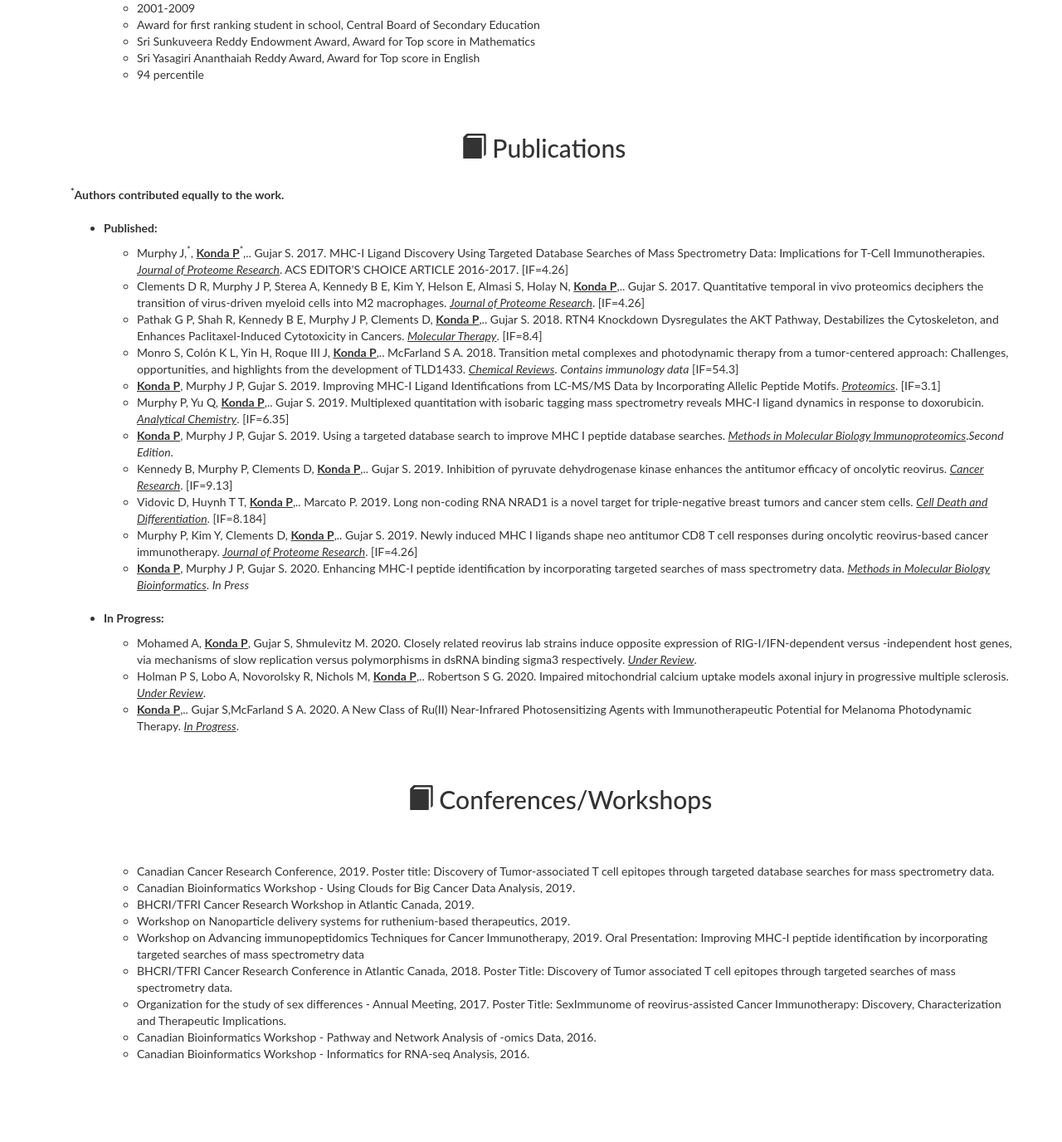
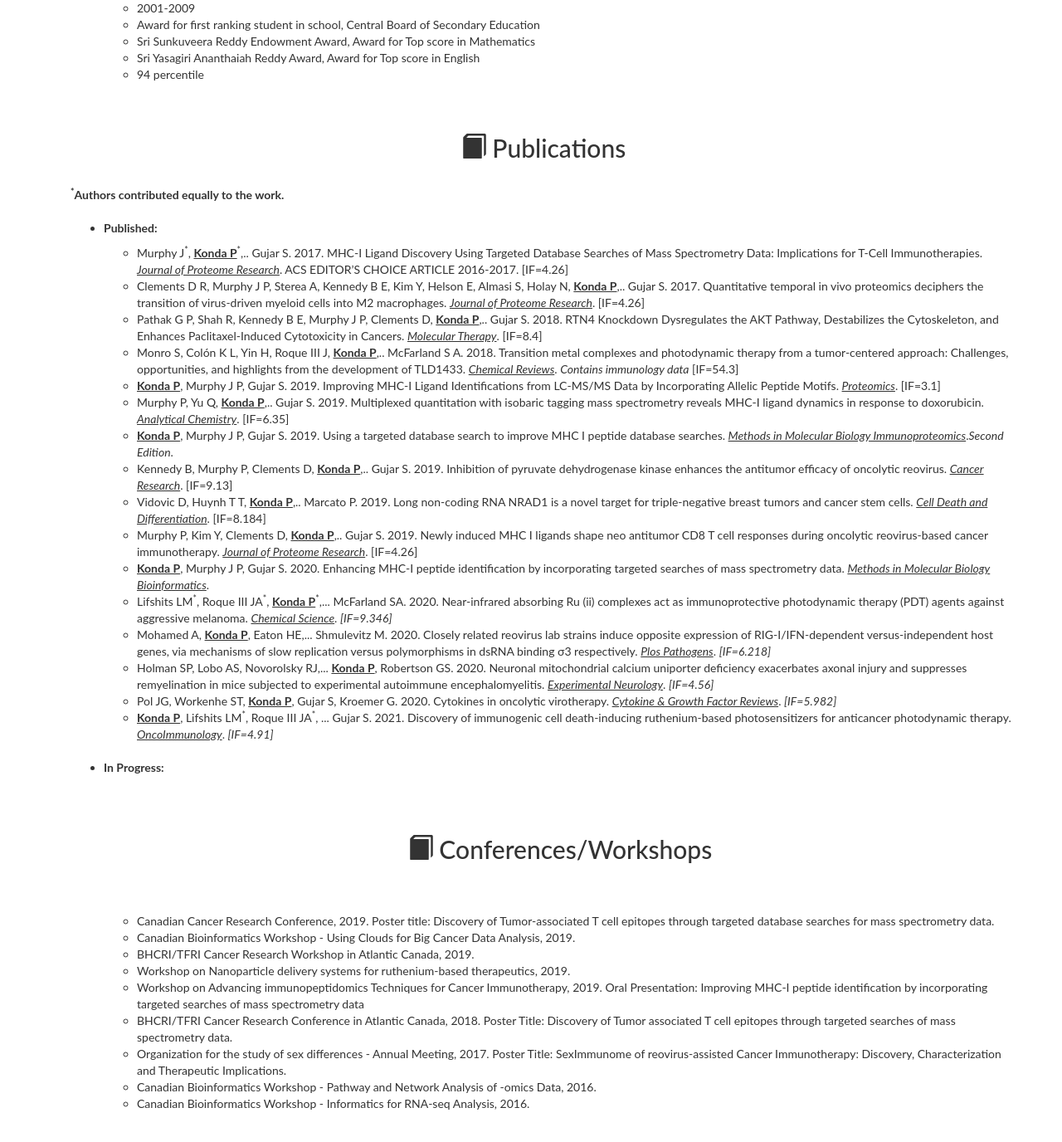
Before and after one commit to Prathyusha-konda/Prathyusha-konda.github.io, a Jekyll site: the page built from index.md, in a window 1280 px wide and 1400 px high, scrolled down 1482 px. Shown: the top 1376 px of the window at 83% size. Built offline with Jekyll 4.4.1, drawn with Linux system fonts in a browser that asks for light colours; nearby versions of some CDN libraries; before the commit the page ends 2822 px from its top, so only the background shows below that.

Commit message:
Update index.md

```diff
--- a/index.md
+++ b/index.md
@@ -80,7 +80,7 @@ scroll: true
       	<li id="list"><b>Published: </b>
 		</li>
             <ul id="sublist">
-		    <li>Murphy J,<sup>*</sup>, <b><u>Konda P</u></b><sup>*</sup>,.. Gujar S. 2017. MHC-I Ligand Discovery Using Targeted Database Searches of Mass Spectrometry Data: Implications for T-Cell Immunotherapies. <u><i>Journal of Proteome Research</i></u>. ACS EDITOR’S CHOICE ARTICLE 2016-2017. [IF=4.26]</li>
+		    <li>Murphy J<sup>*</sup>, <b><u>Konda P</u></b><sup>*</sup>,.. Gujar S. 2017. MHC-I Ligand Discovery Using Targeted Database Searches of Mass Spectrometry Data: Implications for T-Cell Immunotherapies. <u><i>Journal of Proteome Research</i></u>. ACS EDITOR’S CHOICE ARTICLE 2016-2017. [IF=4.26]</li>
 				<li>Clements D R, Murphy J P, Sterea A, Kennedy B E, Kim Y, Helson E, Almasi S, Holay N, <u><b>Konda P</b></u>,.. Gujar S. 2017. Quantitative temporal in vivo proteomics deciphers the transition of virus-driven myeloid cells into M2 macrophages. <u><i>Journal of Proteome Research</i></u>. [IF=4.26]</li>
 		    <li>Pathak G P, Shah R, Kennedy B E, Murphy J P, Clements D, <u><b>Konda P</b></u>,.. Gujar S. 2018. RTN4 Knockdown Dysregulates the AKT Pathway, Destabilizes the Cytoskeleton, and Enhances Paclitaxel-Induced Cytotoxicity in Cancers. <u><i>Molecular Therapy</i></u>. [IF=8.4]</li>
 		    <li>Monro S, Colón K L, Yin H, Roque III J, <u><b>Konda P</b></u>,.. McFarland S A. 2018. Transition metal complexes and photodynamic therapy from a tumor-centered approach: Challenges, opportunities, and highlights from the development of TLD1433. <u><i>Chemical Reviews</i></u>. <i>Contains immunology data</i> [IF=54.3]</li>
@@ -90,14 +90,16 @@ scroll: true
 		    <li>Kennedy B, Murphy P, Clements D, <u><b>Konda P</b></u>,.. Gujar S. 2019. Inhibition of pyruvate dehydrogenase kinase enhances the antitumor efficacy of oncolytic reovirus. <u><i>Cancer Research</i></u>. [IF=9.13]</li>
 		    <li>Vidovic D, Huynh T T, <u><b>Konda P</b></u>,.. Marcato P. 2019. Long non-coding RNA NRAD1 is a novel target for triple-negative breast tumors and cancer stem cells. <u><i>Cell Death and Differentiation</i></u>. [IF=8.184]</li>
 		    <li>Murphy P, Kim Y, Clements D, <u><b>Konda P</b></u>,.. Gujar S. 2019. Newly induced MHC I ligands shape neo antitumor CD8 T cell responses during oncolytic reovirus-based cancer immunotherapy. <u><i>Journal of Proteome Research</i></u>. [IF=4.26]</li>
-		    <li><u><b>Konda P</b></u>, Murphy J P, Gujar S. 2020. Enhancing MHC-I peptide identification by incorporating targeted searches of mass spectrometry data. <u><i>Methods in Molecular Biology Bioinformatics</i></u>. <i>In Press</i>		</li>
+		    <li><u><b>Konda P</b></u>, Murphy J P, Gujar S. 2020. Enhancing MHC-I peptide identification by incorporating targeted searches of mass spectrometry data. <u><i>Methods in Molecular Biology Bioinformatics</i></u>.		</li>
+		    <li>Lifshits LM<sup>*</sup>, Roque III JA<sup>*</sup>, <u><b>Konda P</b></u><sup>*</sup>,... McFarland SA. 2020. Near-infrared absorbing Ru (ii) complexes act as immunoprotective photodynamic therapy (PDT) agents against aggressive melanoma. <u><i>Chemical Science</i></u>. <i>[IF=9.346]</i>		</li>
+		    <li>Mohamed A, <u><b>Konda P</b></u>, Eaton HE,... Shmulevitz M. 2020. Closely related reovirus lab strains induce opposite expression of RIG-I/IFN-dependent versus-independent host genes, via mechanisms of slow replication versus polymorphisms in dsRNA binding σ3 respectively. <u><i>Plos Pathogens</i></u>. <i>[IF=6.218]</i>		</li>
+		    <li>Holman SP, Lobo AS, Novorolsky RJ,... <u><b>Konda P</b></u>, Robertson GS. 2020. Neuronal mitochondrial calcium uniporter deficiency exacerbates axonal injury and suppresses remyelination in mice subjected to experimental autoimmune encephalomyelitis. <u><i>Experimental Neurology</i></u>. <i>[IF=4.56]</i>		</li>
+		    <li>Pol JG, Workenhe ST, <u><b>Konda P</b></u>, Gujar S, Kroemer G. 2020. Cytokines in oncolytic virotherapy. <u><i>Cytokine & Growth Factor Reviews</i></u>. <i>[IF=5.982]</i>		</li>
+		    <li><u><b>Konda P</b></u>, Lifshits LM<sup>*</sup>, Roque III JA<sup>*</sup>, ... Gujar S. 2021. Discovery of immunogenic cell death-inducing ruthenium-based photosensitizers for anticancer photodynamic therapy. <u><i>OncoImmunology</i></u>. <i>[IF=4.91]</i>		</li>
            </ul>
 		<br>
     <li id="list"><b>In Progress:</b>
             <ul id="sublist">
-		    <li>Mohamed A, <u><b>Konda P</b></u>, Gujar S, Shmulevitz M. 2020. Closely related reovirus lab strains induce opposite expression of RIG-I/IFN-dependent versus -independent host genes, via mechanisms of slow replication versus polymorphisms in dsRNA binding sigma3 respectively. <u><i>Under Review</i></u>.</li>
-		    <li>Holman P S, Lobo A, Novorolsky R, Nichols M, <u><b>Konda P</b></u>,.. Robertson S G. 2020. Impaired mitochondrial calcium uptake models axonal injury in progressive multiple sclerosis. <u><i>Under Review</i></u>.</li>
-		    <li><u><b>Konda P</b></u>,.. Gujar S,McFarland S A. 2020. A New Class of Ru(II) Near-Infrared Photosensitizing Agents with Immunotherapeutic Potential for Melanoma Photodynamic Therapy. <u><i>In Progress</i></u>.</li>
             </ul>
             </li>
 		<br>
```
